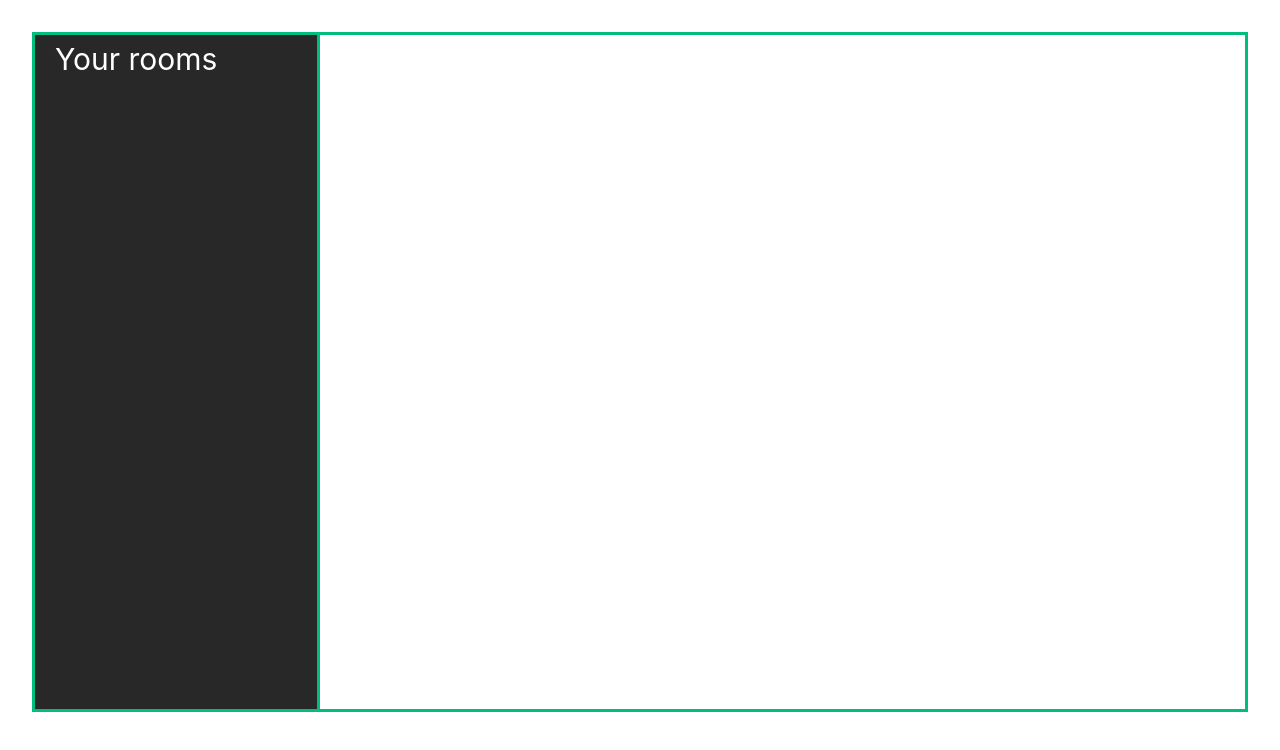
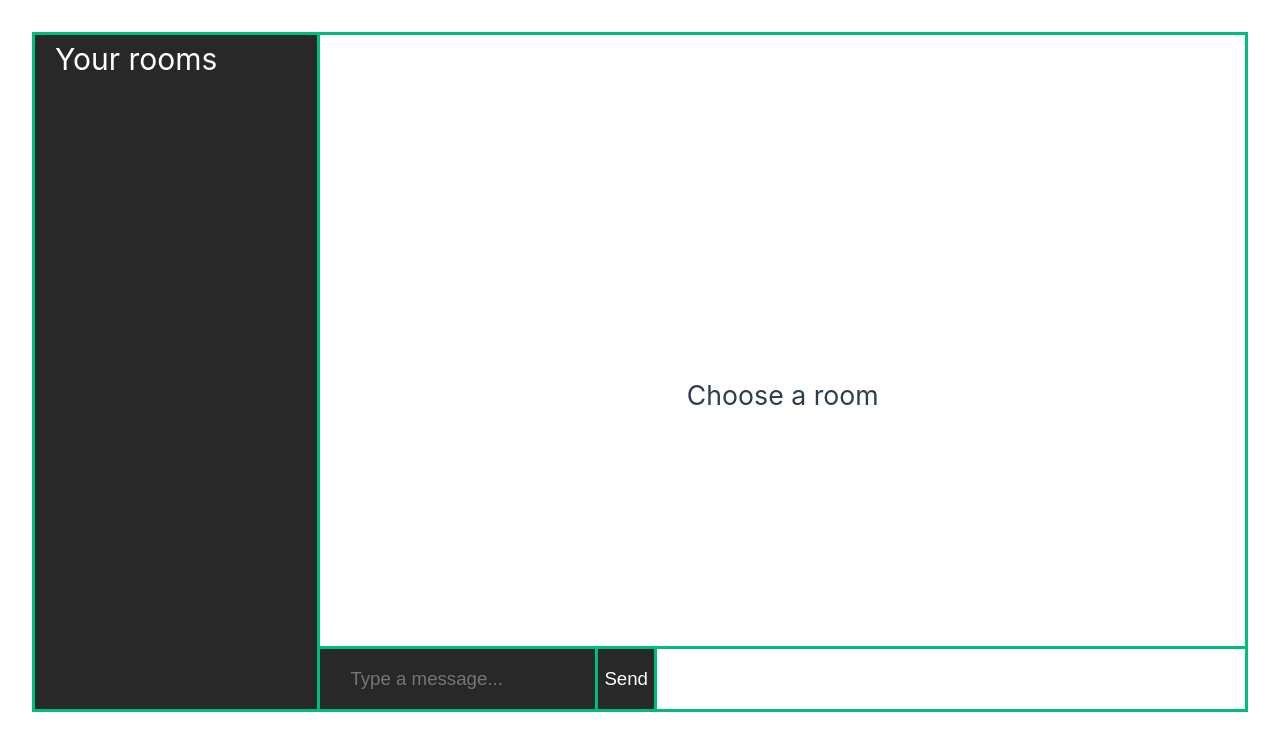
Before and after one commit to cnoah34/cs406_chat_room, a Vue app in the folder frontend/: page /home in a window 1280 px wide. Shown: the top 750 px of the page. Built offline with nearby package versions, Linux system fonts and the light colour scheme.

Commit message:
Working type & submit message bar, page still needs to be refreshed to view new messages. Need to convert created_at to a timestamp from timeuuid

```diff
--- a/frontend/src/App.vue
+++ b/frontend/src/App.vue
@@ -24,7 +24,7 @@
 </script>
 
 
-<style>
+<style scoped>
 .parent-container {
     display: flex;
     flex-direction: column;
--- a/frontend/src/auth.js
+++ b/frontend/src/auth.js
@@ -1,9 +1,7 @@
 import { ref } from 'vue'
 import axios from 'axios'
+import { useApiStore} from '@/store/api'
 import { useUserStore } from '@/store/user'
-import { useRoomsStore } from '@/store/rooms'
-import { useMessagesStore } from '@/store/messages'
-import { useApiStore} from '@/store/api'
 
 
 async function fetchUserData() {
@@ -30,15 +28,7 @@ export async function login(token, router) {
 
     // Clear any stores from previous sessions
     const userStore = useUserStore()
-    const roomsStore = useRoomsStore()
-    const messagesStore = useMessagesStore()
-
     userStore.clearUser()
-    roomsStore.clearRooms()
-    messagesStore.clearMessages()
-
-    localStorage.removeItem('rooms')
-    localStorage.removeItem('messages')
 
     isAuthenticated.value = true
     await fetchUserData()
@@ -51,12 +41,7 @@ export function logout(router) {
 
     // Clear all stores
     const userStore = useUserStore()
-    const roomsStore = useRoomsStore()
-    const messagesStore = useMessagesStore()
-
     userStore.clearUser()
-    roomsStore.clearRooms()
-    messagesStore.clearMessages()
 
     isAuthenticated.value = false
 
--- a/frontend/src/components/Messages.vue
+++ b/frontend/src/components/Messages.vue
@@ -1,27 +1,32 @@
 <template>
+    <div class="container">
         <div class="messages-container" @scroll="handleScroll">
+            <p v-if="!userStore.current_room" class="placeholder">Choose a room</p>
+
+            <p v-else-if="userStore.current_room && !loading.value && !messages.length"
+               class="placeholder">
+            There are no messages, be the first!
+            </p>
+
             <ul>
-            <!--
-            <li v-for="message in messagesStore.messages" :key="message.created_at">
-                <strong style="font-weight: bold;">{{ message.username }}</strong>: {{ message.content }}
-            </li>
-            -->
                 <li v-for="message in messages" :key="message.created_at">
                     <strong style="font-weight: bold;">{{ message.username }}</strong>: {{ message.content }}
                 </li>
             </ul>
         </div>
+
+        <TypingBar class="typing-bar"/>
+    </div>
 </template>
 
 <script setup>
     import { ref, onMounted, watch } from 'vue'
-    import { useRoomsStore } from '@/store/rooms'
-    import { useMessagesStore } from '@/store/messages'
     import { useApiStore } from '@/store/api'
+    import { useUserStore } from '@/store/user'
+    import TypingBar from './TypingBar.vue'
     import axios from 'axios'
 
-    const roomsStore = useRoomsStore()
-    //const messagesStore = useMessagesStore()
+    const userStore = useUserStore()
     const apiStore = useApiStore()
 
     const messages = ref([])
@@ -31,15 +36,16 @@
 
     const getMessages = async (before = null) => {
         try {
-            if (!roomsStore.current_room.room_id) {
+            if (!userStore.current_room.room_id) {
                 return
             }
 
             loading.value = true
 
             const url = before
-            ? `${apiStore.rest_url}/messages/${roomsStore.current_room.room_id}?before=${before}&limit=3`
-            : `${apiStore.rest_url}/messages/${roomsStore.current_room.room_id}?limit=3`
+            ?
+            `${apiStore.rest_url}/messages/${userStore.current_room.room_id}?limit=30&before=${before}`
+            : `${apiStore.rest_url}/messages/${userStore.current_room.room_id}?limit=30`
 
             const response = await axios.get(url, {
                 headers: { Authorization: `Bearer ${localStorage.getItem('token')}` }
@@ -51,12 +57,13 @@
 
             // Prepend older messages
             if (response.data) {
-                //messagesStore.setMessages([...response.data.reverse(), ...messagesStore.messages])
                 messages.value = [...response.data.reverse(), ...messages.value]
             }
         }
         catch (error) {
+            if (error.status != 404) {
                 console.error('Error fetching messages: ', error)
+            }
         }
         finally {
             loading.value = false
@@ -64,10 +71,9 @@
     }
 
     watch(
-        () => roomsStore.current_room,
+        () => userStore.current_room,
         (new_room, old_room) => {
             if (new_room && new_room !== old_room) {
-                //messagesStore.clearMessages()
                 messages.value = []
                 getMessages()
             }
@@ -78,10 +84,9 @@
     const handleScroll = (event) => {
         const container = event.target
 
+        // TODO: Fix created_at being a uuid, maybe change schema
         if (container.scrollTop === 0 && hasMoreMessages.value && !loading.value) {
-            //const oldestMessage = messagesStore.messages[0]
             const oldestMessage = messages.value[0]
-
 
             if (oldestMessage) {
                 getMessages(oldestMessage.created_at)
@@ -90,7 +95,6 @@
     }
 
     onMounted(() => {
-        //messagesStore.clearMessages()
         messages.value = []
     })
 
@@ -99,11 +103,30 @@
 
 
 <style scoped>
+.container {
+    display: flex;
+    flex-direction: column;
+}
+
 .messages-container {
-    height: 500px;
+    display: flex;
+    flex-direction: column-reverse;
+    flex-grow: 1;
     overflow-y: auto;
-    border: 1px solid var(--vue-green);
-    padding: 10px;
+    margin-top: 30px;
+}
+
+.typing-bar {
+    border-top: 3px solid var(--vue-green);
+    margin-top: 30px;
+}
+
+.placeholder {
+    display: flex;
+    align-items: center;
+    justify-content: center;
+    height: 80%;
+    font-size: 20pt;
 }
 
 ul {
--- a/frontend/src/components/Rooms.vue
+++ b/frontend/src/components/Rooms.vue
@@ -2,7 +2,7 @@
     <div class="rooms">
         <h1 style="color: white;">Your rooms</h1>
         <ul>
-            <li v-for="room in roomsStore.rooms" :key="room.room_id" @click="selectRoom(room)">
+            <li v-for="room in rooms" :key="room.room_id" @click="selectRoom(room)">
                 {{ room.name }}
             </li>
         </ul>
@@ -13,13 +13,13 @@
 <script setup>
     import { ref, onMounted } from 'vue'
     import { useUserStore } from '@/store/user'
-    import { useRoomsStore } from '@/store/rooms'
     import { useApiStore } from '@/store/api'
     import axios from 'axios'
 
     const userStore = useUserStore()
-    const roomsStore = useRoomsStore()
     const apiStore = useApiStore()
+
+    const rooms = ref([])
 
     const getRoom = async (room_id) => {
         try {
@@ -32,7 +32,13 @@
             if (response.status == 200 && response.data) {
                 const room = response.data
                 room.room_id = room_id  // Query does not include room_id
-                roomsStore.addRoom(room)
+                rooms.value.push(room)
+
+                rooms.value.sort((a, b) => {
+                    if (a.name < b.name) return -1;
+                    if (a.name > b.name) return 1;
+                    return 0;
+                });
             }
         }
         catch (error) {
@@ -41,15 +47,16 @@
     }
 
     const selectRoom = (room) => {
-        roomsStore.setCurrentRoom(room)
+        userStore.current_room = room
     }
 
     onMounted(() => {
+        rooms.value = []
+
+        // Query rooms here
+
         userStore.room_ids.forEach(room_id => {
-            // TODO: Add check to remove rooms user has been removed from
-            if (!roomsStore.rooms.some(room => room.room_id === room_id)) {
-                getRoom(room_id)
-            }
+            getRoom(room_id)
         })
     })
 </script>
--- /dev/null
+++ b/frontend/src/components/TypingBar.vue
@@ -0,0 +1,86 @@
+<template>
+    <div class="bar">
+        <form @submit.prevent="sendMessage" autocomplete="off">
+            <input type="text" id="content" v-model="content"
+                   placeholder="Type a message..." />
+            <button type="submit">Send</button>
+        </form>
+    </div>
+</template>
+
+<script setup>
+    import { ref, onMounted } from 'vue'
+    import { useApiStore } from '@/store/api'
+    import { useUserStore } from '@/store/user'
+    import axios from 'axios'
+
+    const apiStore = useApiStore()
+    const userStore = useUserStore()
+    const content = ref(null)
+
+    // Make async
+    const sendMessage = async () => {
+        if (content.value) {
+            try {
+                const response = await axios.post(
+                    `${apiStore.rest_url}/messages`,
+                    {
+                        content: content.value,
+                        room_id: userStore.current_room.room_id,
+                    },
+                    {
+                        headers: {
+                            Authorization: `Bearer ${localStorage.getItem('token')}`
+                        }
+                    }
+                )
+
+                content.value = null
+            }
+            catch (error) {
+                console.error('Error sending message: ', error)
+            }
+        }
+    }
+</script>
+
+
+<style scoped>
+.bar {
+    display: flex;
+    flex-direction: row;
+    align-items: center;
+    width: 100;
+    min-height: 60px;
+}
+
+input {
+    flex-grow: 1;
+    min-height: 60px;
+    padding-left: 30px;
+    color: white;
+    font-size: 14pt;
+    background-color: var(--foreground);
+    border: none;
+}
+
+input:focus {
+    outline: none;
+}
+
+button {
+    background-color: var(--foreground);
+    border: none;
+    border-left: 3px solid var(--vue-green);
+    border-right: 3px solid var(--vue-green);
+    color: white;
+    cursor: pointer;
+    font-size: 14pt;
+    min-height: 60px;
+}
+
+button:hover {
+    background-color: var(--vue-green);
+}
+
+</style>
--- a/frontend/src/store/messages.js
+++ /dev/null
@@ -1,17 +0,0 @@
-import { defineStore } from 'pinia'
-
-export const useMessagesStore = defineStore('messages', {
-    state: () => ({
-        messages: []
-    }),
-    actions: {
-        setMessages(data) {
-            this.messages = data
-        },
-        clearMessages() {
-            this.$reset()
-            localStorage.removeItem('messages')
-        },
-    },
-    persist: true,
-})
--- a/frontend/src/store/rooms.js
+++ /dev/null
@@ -1,30 +0,0 @@
-import { defineStore } from 'pinia'
-
-export const useRoomsStore = defineStore('rooms', {
-    state: () => ({
-        rooms: [],
-        current_room: null
-    }),
-    actions: {
-        setRooms(data) {
-            this.rooms = data
-        },
-        clearRooms() {
-            this.$reset()
-            localStorage.removeItem('rooms')
-        },
-        addRoom(room) {
-            this.rooms.push(room)
-        },
-        removeRoom(remove_room_id) {
-            this.rooms = this.rooms.filter(room => room.room_id !== remove_room_id)
-        },
-        setCurrentRoom(room) {
-            this.current_room = room
-        },
-        clearCurrentRoom() {
-            this.current_room = null
-        }
-    },
-    persist: true,
-})
--- a/frontend/src/store/user.js
+++ b/frontend/src/store/user.js
@@ -4,7 +4,8 @@ export const useUserStore = defineStore('user', {
     state: () => ({
         username: null,
         created_at: null,
-        room_ids: []
+        room_ids: [],
+        current_room: null,
     }),
     actions: {
         setUser(data) {
@@ -15,7 +16,7 @@ export const useUserStore = defineStore('user', {
         clearUser() {
             this.$reset()
             localStorage.removeItem('user')
-        }
+        },
     },
     persist: true,
 })
```
Lines whose indentation alone changed are shown as unchanged.
